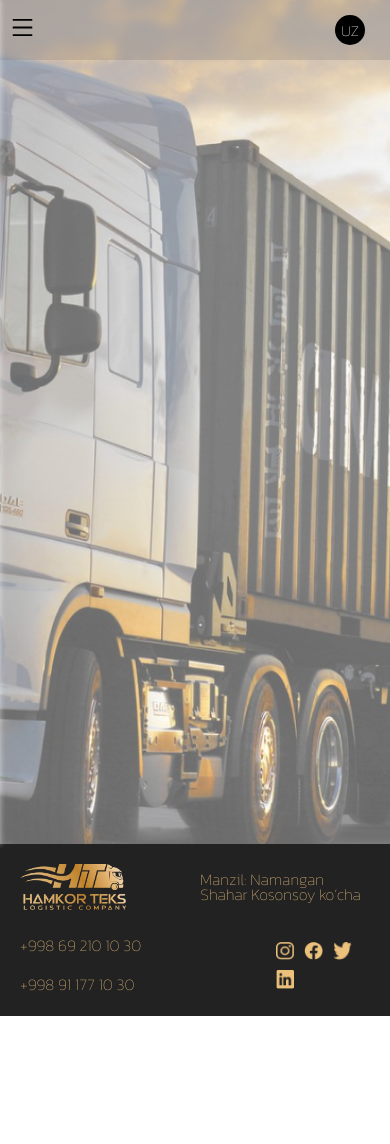
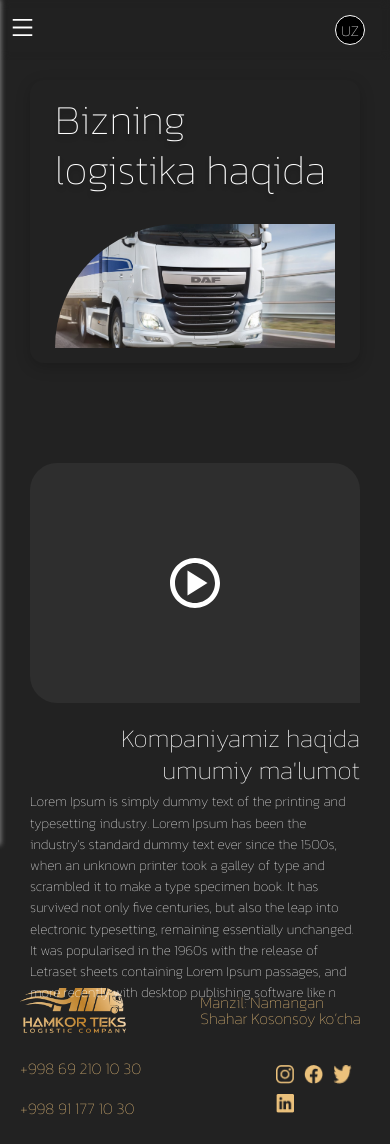
Before and after one commit to kristalweb/Figma, a React (Create React App) app: page /bizhaqimizda in a window 390 px wide. Before the commit the page ends 1016 px from the top, so only its background shows below. Built offline with nearby package versions, Linux system fonts and the light colour scheme.

Commit message:
Biz Haqimizda Tugadi

```diff
--- a/src/Components/Pages/MainPages/ShowPage.jsx
+++ b/src/Components/Pages/MainPages/ShowPage.jsx
@@ -2,14 +2,15 @@ import React from 'react'
 
 import { Routes , Route } from "react-router-dom"
 import { Home } from '../SecondaryPages/Home'
+import { AboutUs } from '../SecondaryPages/AboutUs'
 
 export function ShowPage() {
   return (
     <div className='ShowPage'>
         <Routes>
           <Route path='/' element={<Home/>}/>
+          <Route path='/bizhaqimizda' element={<AboutUs/>}/>
           {/* <Route path='/' element={}/>
-          <Route path='/' element={}/>
           <Route path='/' element={}/> */}
         </Routes>
     </div>
--- /dev/null
+++ b/src/Components/Pages/SecondaryPages/AboutUs.jsx
@@ -0,0 +1,45 @@
+import React, { useContext } from "react";
+import { Context } from "../../Context";
+
+// Imgs
+
+import img1 from "../../Imgs/mainImgs/aboutImg.png";
+
+// React Icons
+
+import { BiPlayCircle } from "react-icons/bi"
+
+export function AboutUs() {
+  let { lang } = useContext(Context);
+
+  return (
+    <div className="AboutUs">
+      <div className="aboutUs-Before">
+        <h1>{lang ? "Bizning logistika haqida" : "О нашей логистике"}</h1>
+        <div className="as-Before__content-img">
+          <img src={img1} alt="img" />
+        </div>
+      </div>
+      <div className="aboutUs-After">
+        <div className="aboutUs-After__video-box"><BiPlayCircle/></div>
+        <div className="aboutUs-After__content">
+          <h1>
+            {lang
+              ? "Kompaniyamiz haqida umumiy ma'lumot"
+              : "Общая информация о нашей компании"}
+          </h1>
+          <p>
+            Lorem Ipsum is simply dummy text of the printing and typesetting
+            industry. Lorem Ipsum has been the industry's standard dummy text
+            ever since the 1500s, when an unknown printer took a galley of type
+            and scrambled it to make a type specimen book. It has survived not
+            only five centuries, but also the leap into electronic typesetting,
+            remaining essentially unchanged. It was popularised in the 1960s
+            with the release of Letraset sheets containing Lorem Ipsum passages,
+            and more recently with desktop publishing software like n
+          </p>
+        </div>
+      </div>
+    </div>
+  );
+}
--- a/src/Media/Media.css
+++ b/src/Media/Media.css
@@ -100,24 +100,50 @@
     height: 20px;
   }
   /* Footer End */
+
+  /* AboutUs Start */
+  .AboutUs {
+    padding: 200px 100px;
+  }
+  .aboutUs-Before {
+    height: calc(var(--index) * calc(0.043 * 300));
+    padding-left: 35px;
+  }
+  .aboutUs-Before > h1 {
+    font-size: calc(var(--index) * calc(0.043 * 70));
+  }
+  .aboutUs-After {
+    gap: 50px;
+  }
+  .aboutUs-After__video-box {
+    width: 50%;
+  }
+  .aboutUs-After__content > h1 {
+    text-align: start;
+    font-size: calc(var(--index) * calc(0.043 * 38));
+  }
+  .aboutUs-After__content > p {
+    font-size: calc(var(--index) * calc(0.043 * 22));
+    line-height: calc(var(--index) * calc(0.043 * 35));
+  }
+  /* AboutUs End */
 }
-
 @media screen and (max-width: 1200px) and (min-width: 760px) {
   html,
   body {
     max-width: 1200px;
   }
   :root {
-    ---index: calc(1vw + 1vh);
+    --index: calc(1vw + 1vh);
   }
   /* Navbar Start */
   .Navbar {
     height: 80px;
-    gap: calc(var(---index) * calc(0.043 * 25));
+    gap: calc(var(--index) * calc(0.043 * 25));
   }
   .Navbar > .nav__Router > a {
     font-size: 15px;
-    width: calc(var(---index) * calc(0.043 * 180));
+    width: calc(var(--index) * calc(0.043 * 180));
   }
   .nav__Router > a:nth-child(1) {
     width: 200px;
@@ -131,13 +157,13 @@
   /* Home Start */
   .home__Left {
     font-size: 50px;
-    padding: 0 0 0 calc(var(---index) * calc(0.043 * 80));
+    padding: 0 0 0 calc(var(--index) * calc(0.043 * 80));
   }
   .home__Right {
-    padding: 0 calc(var(---index) * calc(0.043 * 80)) 0 0;
+    padding: 0 calc(var(--index) * calc(0.043 * 80)) 0 0;
   }
   .home__Inputs-box {
-    width: calc(var(---index) * calc(0.043 * 460));
+    width: calc(var(--index) * calc(0.043 * 460));
     gap: 5px;
   }
   .home-calcIcon {
@@ -187,23 +213,23 @@
   /* Footer Start */
   .Footer {
     padding: 0 40px;
-    height: calc(var(---index) * calc(0.043 * 130));
+    height: calc(var(--index) * calc(0.043 * 130));
   }
   .footer__left > img {
-    width: calc(var(---index) * calc(0.043 * 150));
+    width: calc(var(--index) * calc(0.043 * 150));
   }
   .footer__left-adress {
-    width: calc(var(---index) * calc(0.043 * 280));
-    font-size: calc(var(---index) * calc(0.043 * 25));
+    width: calc(var(--index) * calc(0.043 * 280));
+    font-size: calc(var(--index) * calc(0.043 * 25));
   }
   .footer__right {
     display: flex;
     align-items: center;
     height: 100%;
-    gap: calc(var(---index) * calc(0.043 * 50));
+    gap: calc(var(--index) * calc(0.043 * 50));
   }
   .footer__right-number {
-    font-size: calc(var(---index) * calc(0.043 * 20));
+    font-size: calc(var(--index) * calc(0.043 * 20));
   }
   .footer__right-follow {
     display: flex;
@@ -212,28 +238,60 @@
     height: 100%;
   }
   .footer__right-follow > img {
-    width: calc(var(---index) * calc(0.043 * 25));
-    height: calc(var(---index) * calc(0.043 * 25));
+    width: calc(var(--index) * calc(0.043 * 25));
+    height: calc(var(--index) * calc(0.043 * 25));
   }
   /* Footer End */
+  /* AboutUs Start */
+  .AboutUs {
+    padding: 150px 50px;
+  }
+  .aboutUs-Before {
+    height: calc(var(--index) * calc(0.043 * 300));
+    padding-left: 35px;
+  }
+  .aboutUs-Before > h1 {
+    font-size: calc(var(--index) * calc(0.043 * 70));
+  }
+  .aboutUs-After {
+    flex-wrap: wrap;
+    gap: 30px;
+    padding-bottom: 100px;
+    justify-content: flex-end;
+  }
+  .aboutUs-After__video-box {
+    width: 60%;
+  }
+  .aboutUs-After__content {
+    padding-right: 20%;
+    width: 100%;
+  }
+  .aboutUs-After__content > h1 {
+    text-align: start;
+    font-size: calc(var(--index) * calc(0.043 * 38));
+  }
+  .aboutUs-After__content > p {
+    font-size: calc(var(--index) * calc(0.043 * 22));
+    line-height: calc(var(--index) * calc(0.043 * 35));
+  }
+  /* AboutUs End */
 }
-
 @media screen and (max-width: 760px) and (min-width: 500px) {
   html,
   body {
     max-width: 760px;
   }
   :root {
-    ---index: calc(1vw + 1vh);
+    --index: calc(1vw + 1vh);
   }
   /* Navbar Start */
   .Navbar {
     height: 60px;
-    gap: calc(var(---index) * calc(0.043 * 25));
+    gap: calc(var(--index) * calc(0.043 * 25));
   }
   .Navbar > .nav__Router > a {
     font-size: 12px;
-    width: calc(var(---index) * calc(0.043 * 180));
+    width: calc(var(--index) * calc(0.043 * 180));
   }
   .nav__Router > a:nth-child(1) {
     width: 140px;
@@ -253,7 +311,7 @@
   .home__Left {
     width: 100%;
     font-size: 45px;
-    padding: 0 0 0 calc(var(---index) * calc(0.043 * 80));
+    padding: 0 0 0 calc(var(--index) * calc(0.043 * 80));
   }
   .home__Right {
     width: 100%;
@@ -321,11 +379,11 @@
     justify-content: space-between;
   }
   .footer__left > img {
-    width: calc(var(---index) * calc(0.043 * 150));
+    width: calc(var(--index) * calc(0.043 * 150));
   }
   .footer__left-adress {
-    width: calc(var(---index) * calc(0.043 * 280));
-    font-size: calc(var(---index) * calc(0.043 * 25));
+    width: calc(var(--index) * calc(0.043 * 280));
+    font-size: calc(var(--index) * calc(0.043 * 25));
   }
   .footer__right {
     width: 100%;
@@ -333,10 +391,10 @@
     align-items: center;
     height: 100%;
     justify-content: space-between;
-    gap: calc(var(---index) * calc(0.043 * 50));
+    gap: calc(var(--index) * calc(0.043 * 50));
   }
   .footer__right-number {
-    font-size: calc(var(---index) * calc(0.043 * 20));
+    font-size: calc(var(--index) * calc(0.043 * 20));
   }
   .footer__right-follow {
     display: flex;
@@ -345,10 +403,57 @@
     height: 100%;
   }
   .footer__right-follow > img {
-    width: calc(var(---index) * calc(0.043 * 25));
-    height: calc(var(---index) * calc(0.043 * 25));
+    width: calc(var(--index) * calc(0.043 * 25));
+    height: calc(var(--index) * calc(0.043 * 25));
   }
   /* Footer End */
+  /* AboutUs Start */
+  .AboutUs {
+    padding: 100px 30px;
+  }
+  .aboutUs-Before {
+    flex-wrap: wrap;
+    height: auto;
+    gap: 50px;
+    padding: 15px 25px;
+  }
+  .as-Before__content-img {
+    width: 100%;
+    border-radius: 0;
+    display: flex;
+    justify-content: flex-end;
+  }
+  .as-Before__content-img > img {
+    border-top-left-radius: 350px;
+    width: 80%;
+  }
+  .aboutUs-Before > h1 {
+    width: 100%;
+    font-size: calc(var(--index) * calc(0.043 * 78));
+  }
+  .aboutUs-After {
+    flex-wrap: wrap;
+    gap: 20px;
+    padding-bottom: 100px;
+    justify-content: flex-start;
+  }
+  .aboutUs-After__video-box {
+    width: 85%;
+  }
+  .aboutUs-After__content {
+    padding-right: 0;
+    width: 100%;
+  }
+  .aboutUs-After__content > h1 {
+    width: 100%;
+    text-align: end;
+    font-size: calc(var(--index) * calc(0.043 * 48));
+  }
+  .aboutUs-After__content > p {
+    font-size: calc(var(--index) * calc(0.043 * 26));
+    line-height: calc(var(--index) * calc(0.043 * 40));
+  }
+  /* AboutUs End */
 }
 @media screen and (max-width: 500px) and (min-width: 200px) {
   html,
@@ -356,7 +461,7 @@
     max-width: 500px;
   }
   :root {
-    ---index: calc(1vw + 1vh);
+    --index: calc(1vw + 1vh);
   }
   /* Navbar Start */
   .Navbar {
@@ -394,11 +499,13 @@
     background: transparent;
     border: none;
     font-size: 25px;
+    color: #fff;
   }
   .nav__Language-Btn {
     width: 30px;
     height: 30px;
     font-size: 15px;
+    border: 1px solid #fff;
   }
   .phone-mode__nav-btn.active {
     right: 15px;
@@ -446,7 +553,7 @@
   .home__Left {
     width: 100%;
     font-size: 38px;
-    padding: 0 0 0 calc(var(---index) * calc(0.043 * 80));
+    padding: 0 0 0 calc(var(--index) * calc(0.043 * 80));
   }
   .home__Right {
     width: 100%;
@@ -508,7 +615,7 @@
     height: auto;
     flex-wrap: wrap;
     gap: 25px;
-    padding: 20px;
+    padding: 25px 20px;
     /* height: calc(var(---index) * calc(0.043 * 130)); */
   }
   .footer__left {
@@ -517,11 +624,11 @@
     justify-content: space-between;
   }
   .footer__left > img {
-    width: calc(var(---index) * calc(0.043 * 200));
+    width: calc(var(--index) * calc(0.043 * 200));
   }
   .footer__left-adress {
-    width: calc(var(---index) * calc(0.043 * 320));
-    font-size: calc(var(---index) * calc(0.043 * 30));
+    width: calc(var(--index) * calc(0.043 * 320));
+    font-size: calc(var(--index) * calc(0.043 * 30));
   }
   .footer__right {
     width: 100%;
@@ -529,12 +636,12 @@
     align-items: center;
     height: 100%;
     justify-content: space-between;
-    gap: calc(var(---index) * calc(0.043 * 50));
+    gap: calc(var(--index) * calc(0.043 * 50));
   }
   .footer__right-number {
     flex-wrap: wrap;
     justify-content: flex-start;
-    font-size: calc(var(---index) * calc(0.043 * 30));
+    font-size: calc(var(--index) * calc(0.043 * 30));
   }
   .footer__right-follow {
     display: flex;
@@ -544,8 +651,56 @@
     height: 100%;
   }
   .footer__right-follow > img {
-    width: calc(var(---index) * calc(0.043 * 35));
-    height: calc(var(---index) * calc(0.043 * 35));
+    width: calc(var(--index) * calc(0.043 * 35));
+    height: calc(var(--index) * calc(0.043 * 35));
   }
   /* Footer End */
+  /* AboutUs Start */
+  .AboutUs {
+    padding: 80px 30px 100px;
+  }
+  .aboutUs-Before {
+    flex-wrap: wrap;
+    height: auto;
+    gap: 30px;
+    padding: 15px 25px;
+  }
+  .as-Before__content-img {
+    width: 100%;
+    border-radius: 0;
+    display: flex;
+    justify-content: flex-end;
+  }
+  .as-Before__content-img > img {
+    border-top-left-radius: 350px;
+    width: 100%;
+  }
+  .aboutUs-Before > h1 {
+    width: 100%;
+    font-size: calc(var(--index) * calc(0.043 * 78));
+  }
+  .aboutUs-After {
+    flex-wrap: wrap;
+    gap: 20px;
+    padding-bottom: 100px;
+    justify-content: flex-start;
+  }
+  .aboutUs-After__video-box {
+    width: 100%;
+  }
+  .aboutUs-After__content {
+    padding-right: 0;
+    width: 100%;
+  }
+  .aboutUs-After__content > h1 {
+    width: 100%;
+    text-align: end;
+    font-size: calc(var(--index) * calc(0.043 * 48));
+    line-height: calc(var(--index) * calc(0.043 * 60));
+  }
+  .aboutUs-After__content > p {
+    font-size: calc(var(--index) * calc(0.043 * 26));
+    line-height: calc(var(--index) * calc(0.043 * 40));
+  }
+  /* AboutUs End */
 }
--- a/src/Style/Style.css
+++ b/src/Style/Style.css
@@ -7,13 +7,13 @@
   list-style: none;
   text-decoration: none;
 }
-button{
+button {
   cursor: pointer;
 }
-label{
+label {
   cursor: pointer;
 }
-::-webkit-input-placeholder{
+::-webkit-input-placeholder {
   text-transform: capitalize;
 }
 html,
@@ -21,6 +21,7 @@ body {
   width: 100%;
   max-width: 1920px;
   margin: 0 auto;
+  transition: all 0.3s ease-in-out;
 }
 .Wrapper {
   width: 100%;
@@ -28,6 +29,8 @@ body {
   display: flex;
   flex-direction: column;
   position: relative;
+  will-change: scroll-position;
+  transition: all 0.3s ease-in-out;
 }
 /* Navbar Start */
 .Navbar {
@@ -81,7 +84,7 @@ body {
   );
   filter: drop-shadow(0px 4px 4px rgba(0, 0, 0, 0.25));
 }
-.nav__Router-phone-mode{
+.nav__Router-phone-mode {
   display: none;
 }
 .ShowPage {
@@ -120,6 +123,7 @@ body {
   padding: 0 200px;
   height: 136px;
   background: #222222;
+  box-shadow: 0px 0px 14px 1px rgba(0, 0, 0, 0.5);
 }
 .footer__left {
   height: 100%;
@@ -318,10 +322,106 @@ body {
   padding: 8px;
   transition: all 0.5s ease;
 }
-.home__right-btn:active{
+.home__right-btn:active {
   scale: 0.9;
 }
-.home__right-btn:hover{
+.home__right-btn:hover {
   background-position: -100%;
 }
 /* Home End */
+/* AboutUs Start */
+.AboutUs {
+  width: 100%;
+  min-height: 100vh;
+  padding: 200px;
+  background: #222222;
+  display: flex;
+  flex-direction: column;
+  gap: 100px;
+  align-items: center;
+  justify-content: center;
+}
+.aboutUs-Before {
+  width: 100%;
+  height: 350px;
+  display: flex;
+  align-items: center;
+  justify-content: space-between;
+  box-shadow: 0px 4px 15px rgba(0, 0, 0, 0.2);
+  border-radius: 14px;
+  padding-left: 45px;
+}
+.aboutUs-Before > h1 {
+  font-family: "Kanit";
+  font-style: normal;
+  font-weight: 400;
+  font-size: 78.2632px;
+  line-height: 120.02%;
+  color: #fff;
+  text-shadow: 0px 4px 4px rgba(0, 0, 0, 0.25);
+  width: 50%;
+  height: 100%;
+  display: flex;
+  align-items: center;
+}
+.as-Before__content-img {
+  width: 50%;
+  border-top-left-radius: 350px;
+  overflow: hidden;
+  display: flex;
+  align-items: center;
+  justify-content: center;
+  height: 100%;
+}
+.as-Before__content-img > img {
+  width: 100%;
+  height: 100%;
+}
+.aboutUs-After {
+  width: 100%;
+  height: 400px;
+  display: flex;
+  align-items: flex-start;
+  justify-content: space-between;
+  gap: 110px;
+}
+.aboutUs-After__video-box {
+  width: 40%;
+  height: 80%;
+  background: #2e2e2e;
+  border-radius: 27px 27px 0px 27px;
+  display: flex;
+  align-items: center;
+  justify-content: center;
+  color: #fff;
+  font-size: 60px;
+  cursor: pointer;
+}
+.aboutUs-After__content {
+  height: 100%;
+  width: 60%;
+  display: flex;
+  flex-direction: column;
+  gap: 5px;
+  align-items: flex-start;
+  justify-content: flex-start;
+}
+.aboutUs-After__content > h1 {
+  font-family: "Kanit";
+  font-style: normal;
+  font-weight: 400;
+  font-size: 35px;
+  line-height: 52px;
+  text-align: center;
+  color: #ffffff;
+}
+.aboutUs-After__content > p {
+  font-family: "Kanit";
+  font-style: normal;
+  font-weight: 275;
+  font-size: 25px;
+  line-height: 37px;
+
+  color: #ffffff;
+}
+/* AboutUs End */
```
Also changed, not shown: src/Components/Imgs/mainImgs/aboutImg.png (added).
